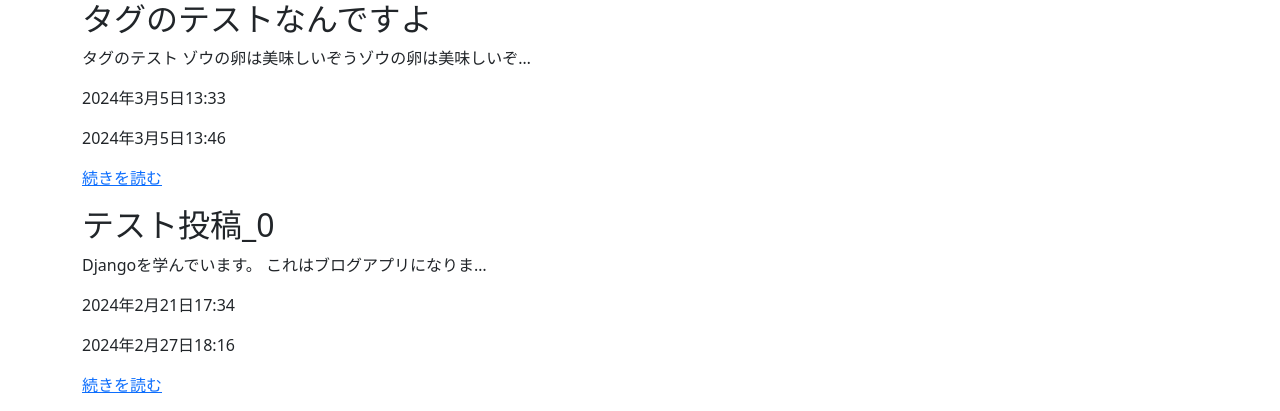
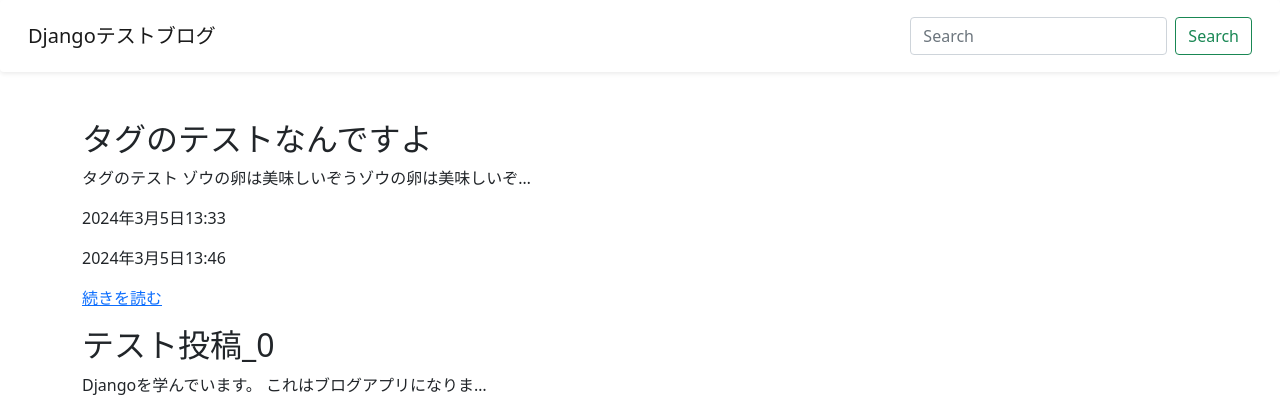
Before and after one commit to tokushigeshuya/django-blog-app, a Django app: page / in a window 1280 px wide. Shown: the top 411 px of the page. Run offline with Django 4.2, Linux system fonts and the light colour scheme; data comes from the database, SQL or seed files in the repository.

Commit message:
[add]ヘッダーの設定

```diff
--- a/blog/templates/blog/base.html
+++ b/blog/templates/blog/base.html
@@ -9,6 +9,20 @@
     <title>django-blog-app</title>
   </head>
   <body>
+
+    <nav class="navbar navbar-expand-lg navbar-light shadow-sm p-3 mb-5 bg-body rounded">
+      <div class="container-fluid">
+        <a class="navbar-brand" href="{% url 'post-list' %}">Djangoテストブログ</a>
+        <button class="navbar-toggler" type="button" data-bs-toggle="collapse" data-bs-target="#navbarSupportedContent" aria-controls="navbarSupportedContent" aria-expanded="false" aria-label="Toggle navigation">
+          <span class="navbar-toggler-icon"></span>
+        </button>
+
+        <form class="d-flex">
+          <input class="form-control me-2" type="search" placeholder="Search" aria-label="Search">
+          <button class="btn btn-outline-success" type="submit">Search</button>
+        </form>
+      </div>
+    </nav>
     <div class="container">
       {% block content %}
 
--- a/blog/templates/blog/post_list.html
+++ b/blog/templates/blog/post_list.html
@@ -9,12 +9,10 @@
   {% if category %}
     <h1>{{category}}<i>-category-</i></h1>
     <hr>
-  {% endif %}
-  {% if tag %}
-    <h1>{{tag}}<i>-tag-</i></h1>
+  {% elif tag %}
+    <h1>#{{tag}}<i>-tag-</i></h1>
     <hr>
   {% endif %}
-
 
   {% for post in posts %}
     {% if post.is_published or user.is_authenticated %}
```
